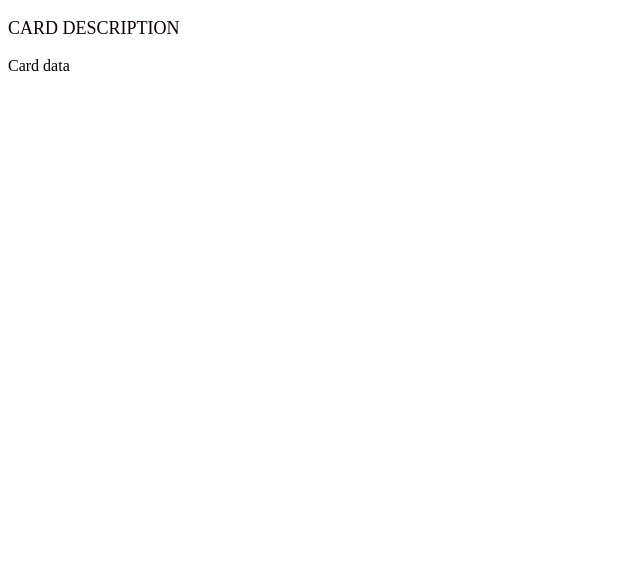
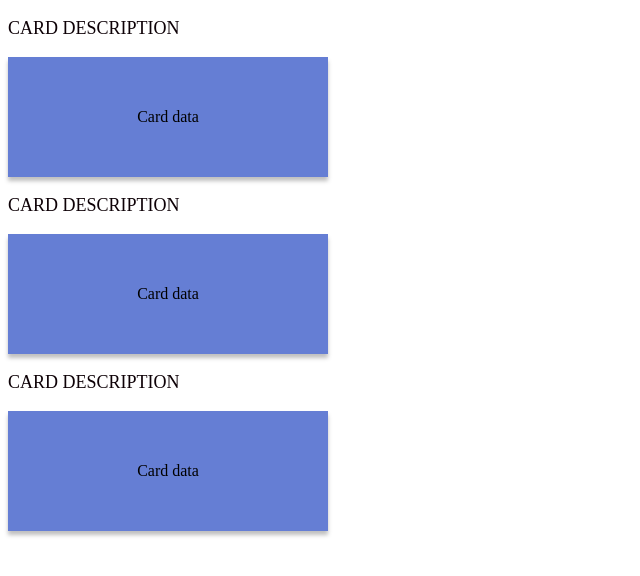
Before and after one commit to s0xzwasd/ip-info, a React app: page / in a window 1280 px wide. Shown: the top 576 px of the page, without its empty margins (0-640 px from the left). Built offline with nearby package versions, Linux system fonts and the light colour scheme.

Commit message:
feat: add styles to card component

```diff
--- a/src/Layouts/Mainpage.tsx
+++ b/src/Layouts/Mainpage.tsx
@@ -1,6 +1,12 @@
 import React from 'react';
 import Card from '../components/Card/Card';
 
-const Mainpage = () => <Card description="Card description" data="Card data" />;
+const Mainpage = () => (
+  <>
+    <Card description="Card description" data="Card data" />
+    <Card description="Card description" data="Card data" />
+    <Card description="Card description" data="Card data" />
+  </>
+);
 
 export default Mainpage;
--- a/src/components/CardWrapper/CardWrapper.less
+++ b/src/components/CardWrapper/CardWrapper.less
@@ -0,0 +1,10 @@
+.wrapper {
+  width: 320px;
+  height: 120px;
+  background-color: #657ed4;
+  box-shadow: 0px 4px 4px rgba(0, 0, 0, 0.25);
+  text-align: center;
+  display: flex;
+  justify-content: center;
+  align-items: center;
+}
```
